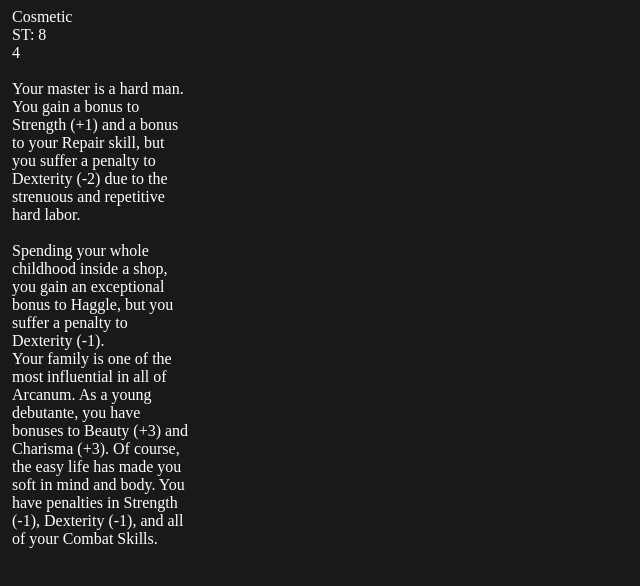
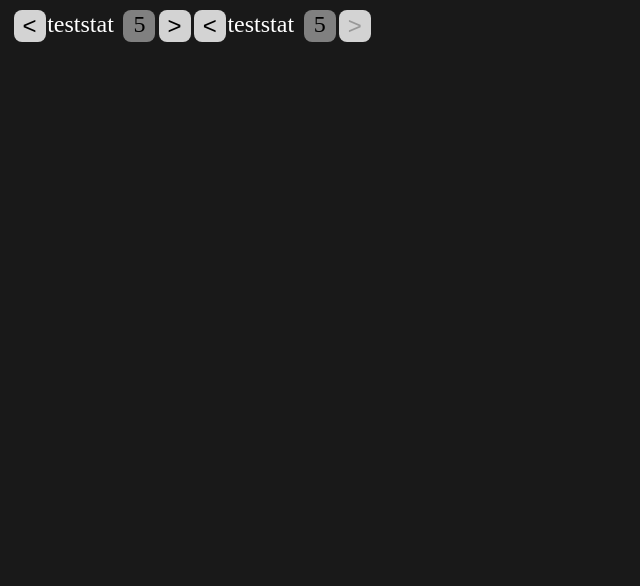
Before and after one commit to limaxophobiac/arcplanner, a React (Vite) app: page / in a window 1280 px wide. Shown: the top 586 px of the page, without its empty margins (0-640 px from the left). Built offline with nearby package versions, Linux system fonts and the light colour scheme.

Commit message:
made stat display

```diff
--- a/src/App.jsx
+++ b/src/App.jsx
@@ -1,12 +1,25 @@
-//import { useState } from 'react'
+import { useState } from 'react'
 import Planner from './Planner.jsx'
 import './App.css'
+import Statdisplay from './statdisplay.jsx'
 
 function App() {
+  const [stat, setstat] = useState(5);
+  const [stat2, setstat2] = useState(5);
+  function adder(val){
+    setstat(stat+val);
+  }
+
+  function adder2(val){
+    setstat2(stat2+val);
+  }
 
 
-  return (
-    <Planner />
+  return ( <>
+
+    <Statdisplay name ="teststat" value={stat} assigned={stat} adder = {adder}/>
+    <Statdisplay name ="teststat" value={stat2} assigned={stat2} adder = {adder2} hasPoints={false}/>
+    </>
   )
 }
 
--- a/src/Planner.jsx
+++ b/src/Planner.jsx
@@ -64,7 +64,6 @@ function characterFactory(){
         Mechanical: 0,
         Smithy: 0,
         Therapeutics: 0
-
     };
 }
 
--- /dev/null
+++ b/src/statdisplay.css
@@ -0,0 +1,31 @@
+.statDisplay {
+    display: flex;
+    height: 2rem;
+    font-size: 1.5rem;
+    margin: 0.1rem;
+}
+
+button {
+    min-width: 2rem;
+    font-size: 1.5rem;
+    border-radius: 0.5rem;
+    border: none;
+    padding: 0;
+    background: none;
+    background-color: lightgray;
+}
+
+.valueDiv {
+    background-color: gray;
+    min-width: 2rem;
+    text-align: center;
+    color: black;
+    border-radius: 0.5rem;
+    padding: 0.1rem;
+    margin-right: 0.2rem;
+    margin-left: 0.5rem;
+}
+
+.nameDiv{
+    padding: 0.1rem;
+}
--- /dev/null
+++ b/src/statdisplay.jsx
@@ -0,0 +1,16 @@
+import './statdisplay.css'
+
+function Statdisplay({adder, name, value, assigned, max = 20, hasPoints= true}){
+
+    return (
+        <div className="statDisplay">
+            <button onClick={() => adder(-1)} disabled={assigned <= 0}>{"<"}</button>
+            <div className='nameDiv'>{name}</div>
+            <div className='valueDiv'>{value}</div>
+            <button onClick={() => adder(1)} disabled={value >= max || !hasPoints}>{">"}</button>
+
+        </div>
+    )
+}
+
+export default Statdisplay;
```
Also changed, not shown: src/passivedisplay.jsx (added, +10 -0 lines).
